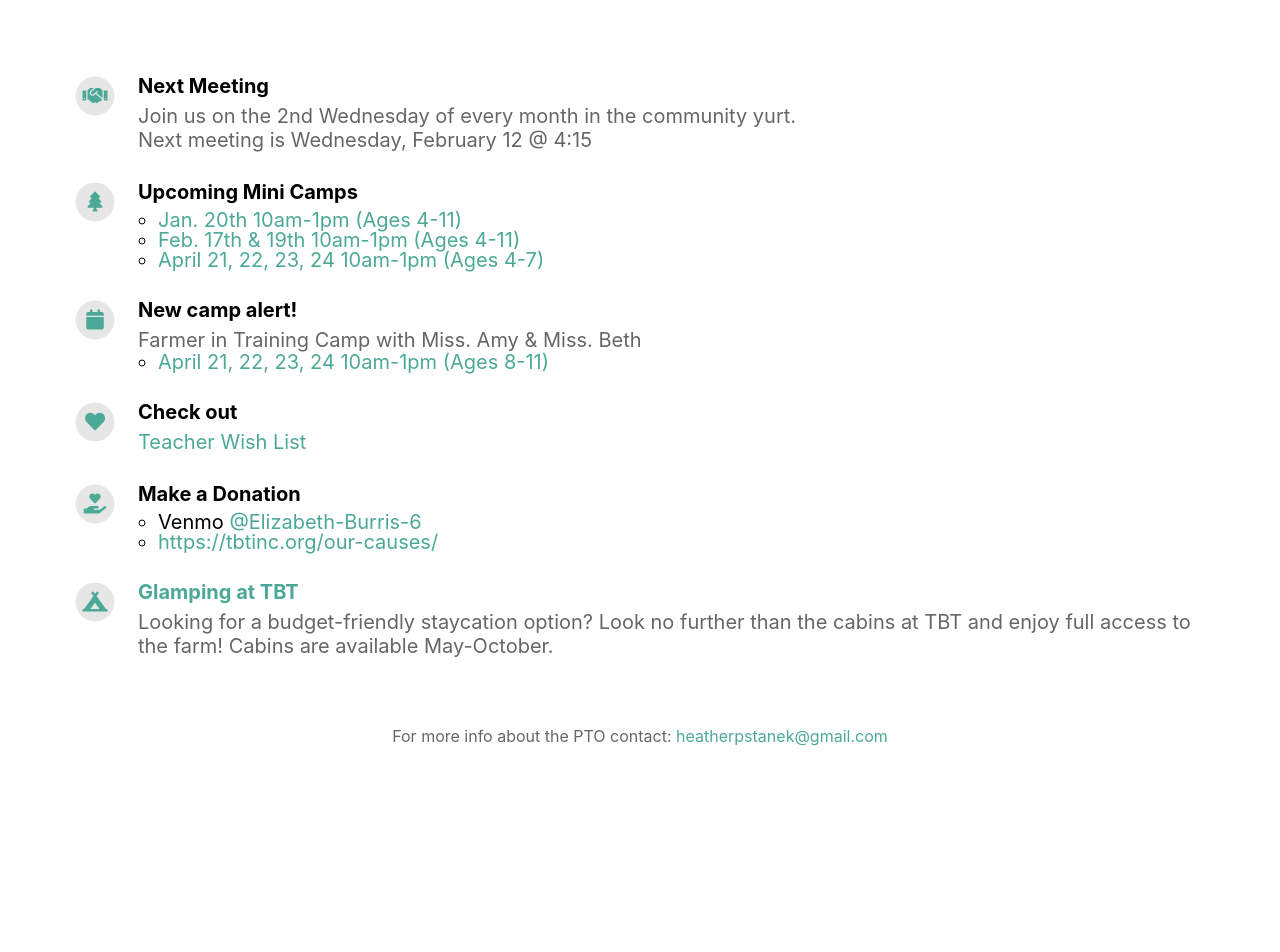
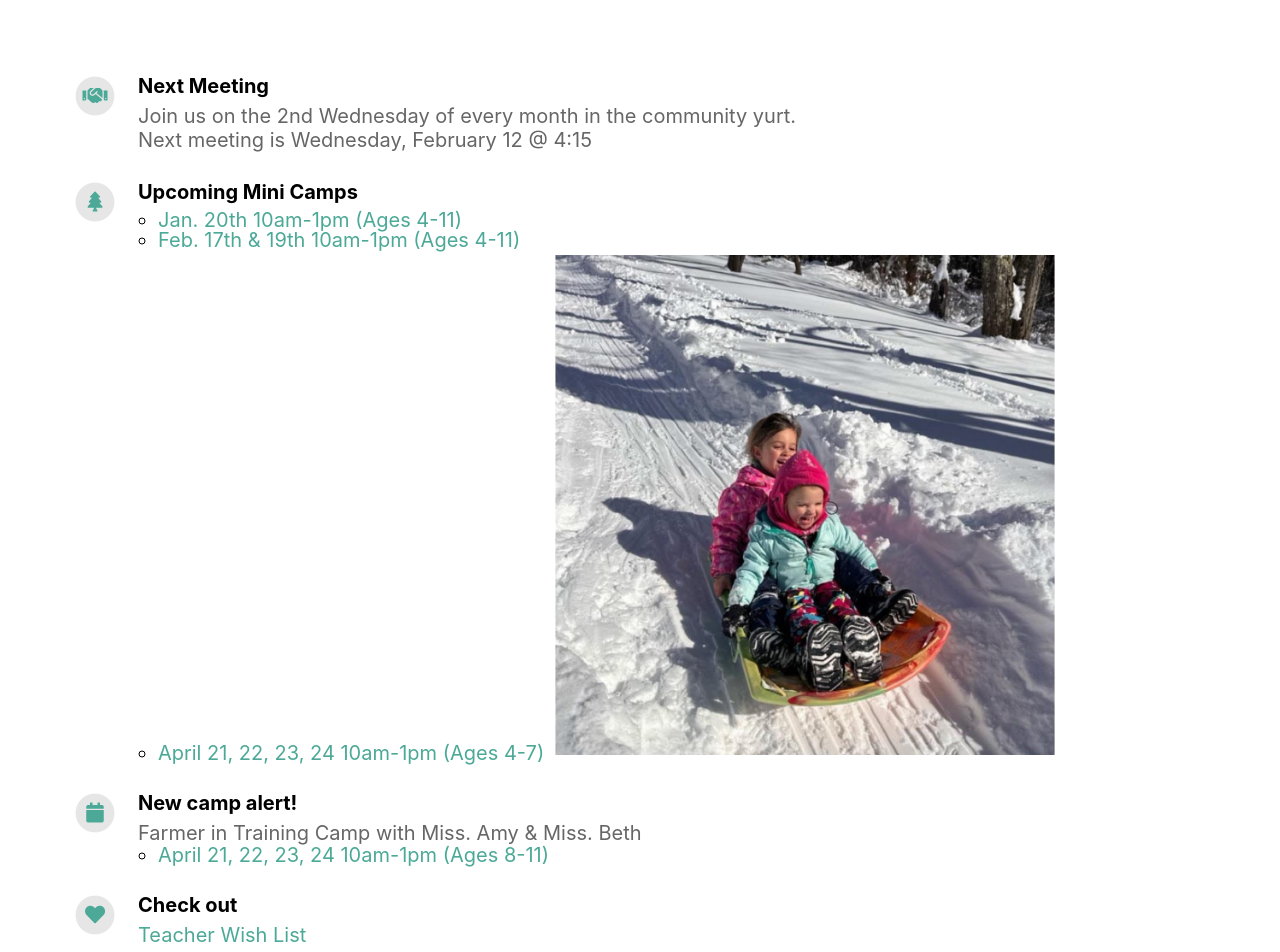
Before and after one commit to mrawdon/tbt-pto, a Jekyll site: the page built from index.html, in a window 1280 px wide. Shown: the part 722-1674 px from the top of the page. Built offline with Jekyll 4.4.1, drawn with Linux system fonts in a browser that asks for light colours; nearby versions of some CDN libraries; before the commit the page ends 1536 px from its top, so only the background shows below that.

Commit message:
Added camp image

```diff
--- a/_config.yml
+++ b/_config.yml
@@ -28,6 +28,7 @@ features:
       * [Jan. 20th 10am-1pm (Ages 4-11)](https://lp.constantcontactpages.com/ev/reg/kznzbvn)
       * [Feb. 17th & 19th 10am-1pm (Ages 4-11)](https://lp.constantcontactpages.com/ev/calendar/001nfP8j83hTsPGrVPbVdxBWQ==)
       * [April 21, 22, 23, 24 10am-1pm (Ages 4-7)](https://lp.constantcontactpages.com/ev/calendar/001nfP8j83hTsPGrVPbVdxBWQ==)
+      ![Sledding](/assets/minicamp.jpeg)
     fontawesome_icon_name: tree
 
   - title: New camp alert!
```
Also changed, not shown: assets/minicamp.jpeg (added).
